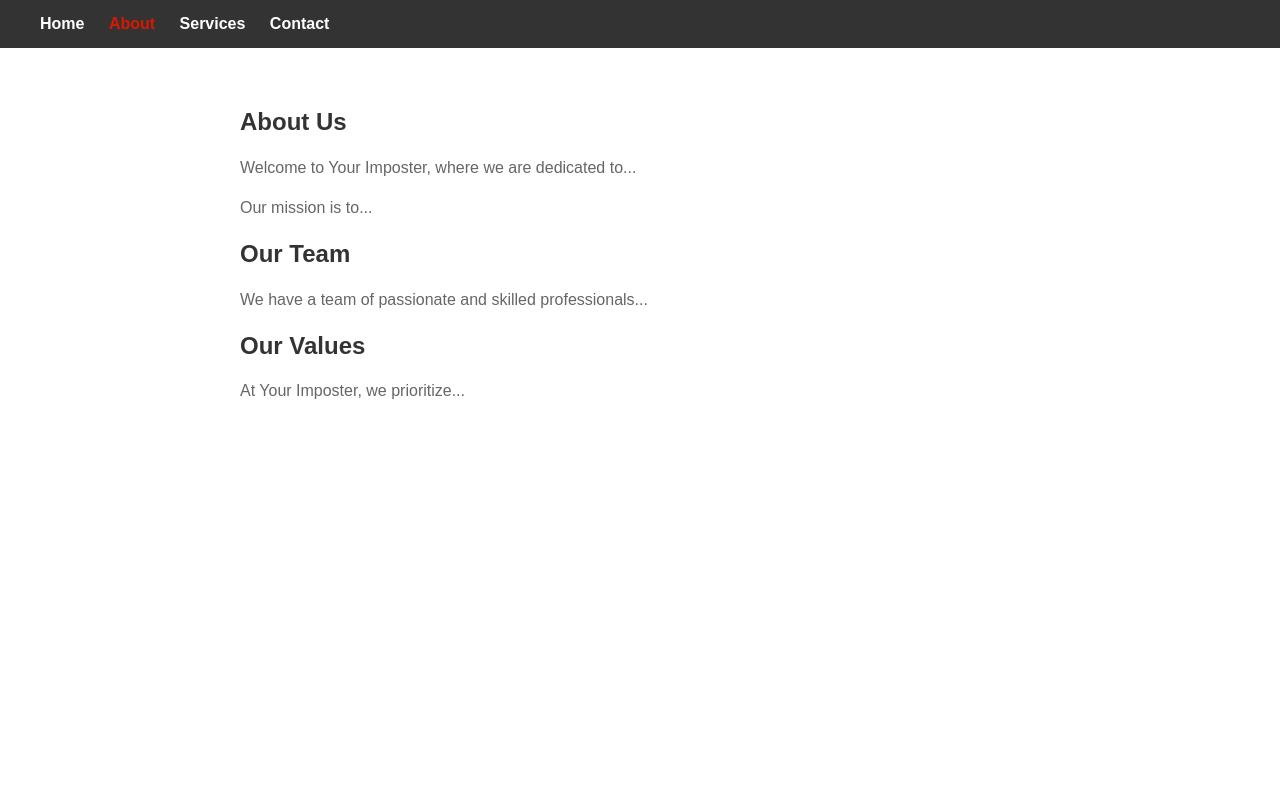
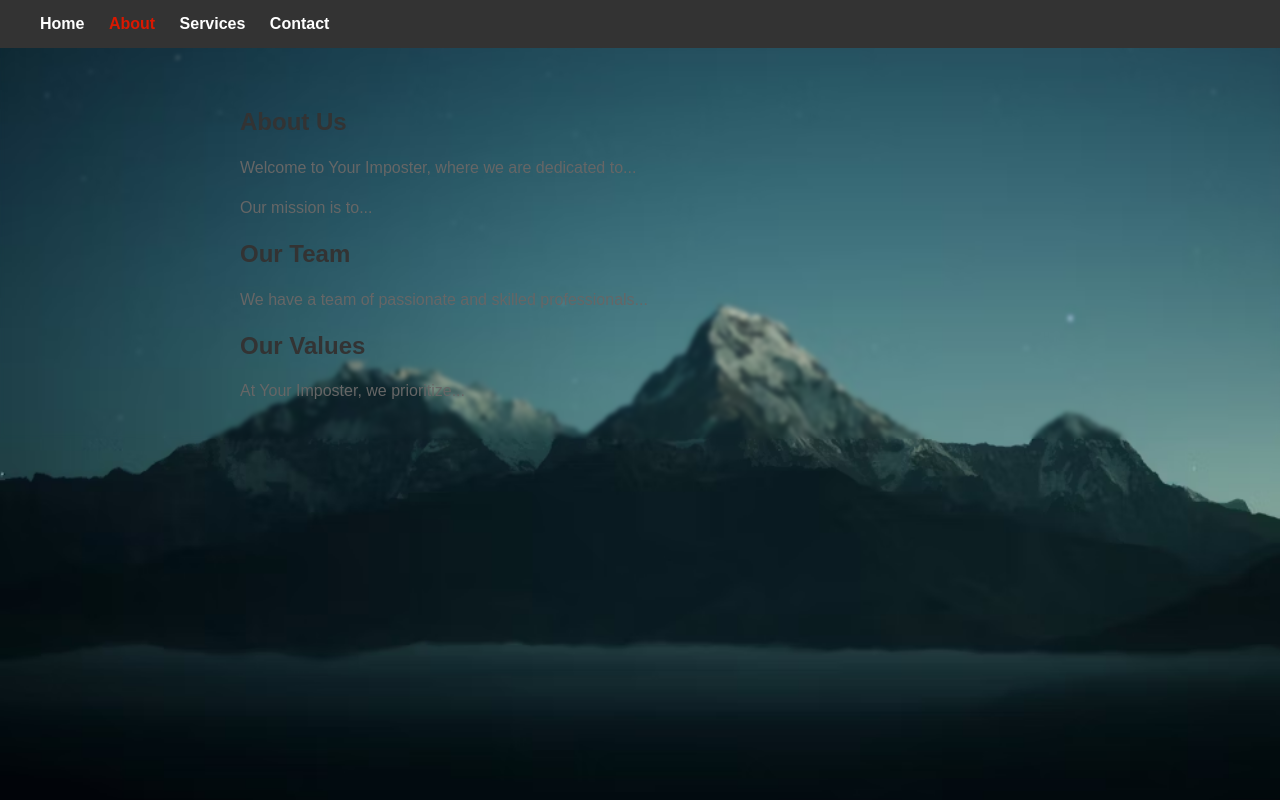
Before and after one commit to abplayzGH/web, a plain HTML site: page about.html in a window 1280 px wide. Drawn offline with Linux system fonts and the light colour scheme.

Commit message:
sadsadas

```diff
--- a/styles.css
+++ b/styles.css
@@ -1,6 +1,10 @@
 body {
+    background-image: url("background.avif");
     margin: 0;
     font-family: 'Arial', sans-serif;
+    background-repeat: no-repeat;
+    background-size: cover;
+    backdrop-filter: blur(2px);
 }
 
 header {
```
Also changed, not shown: background.avif (added).
